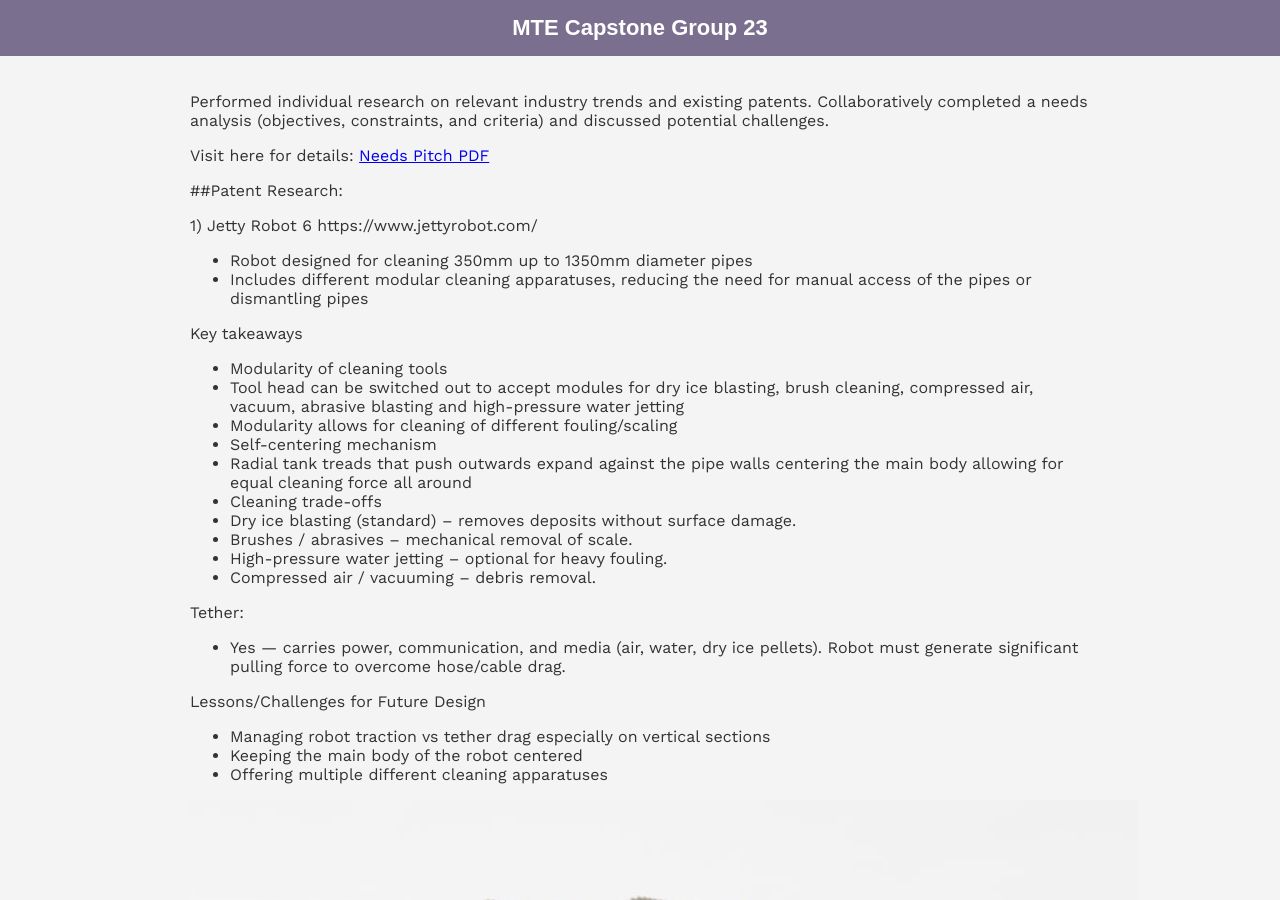
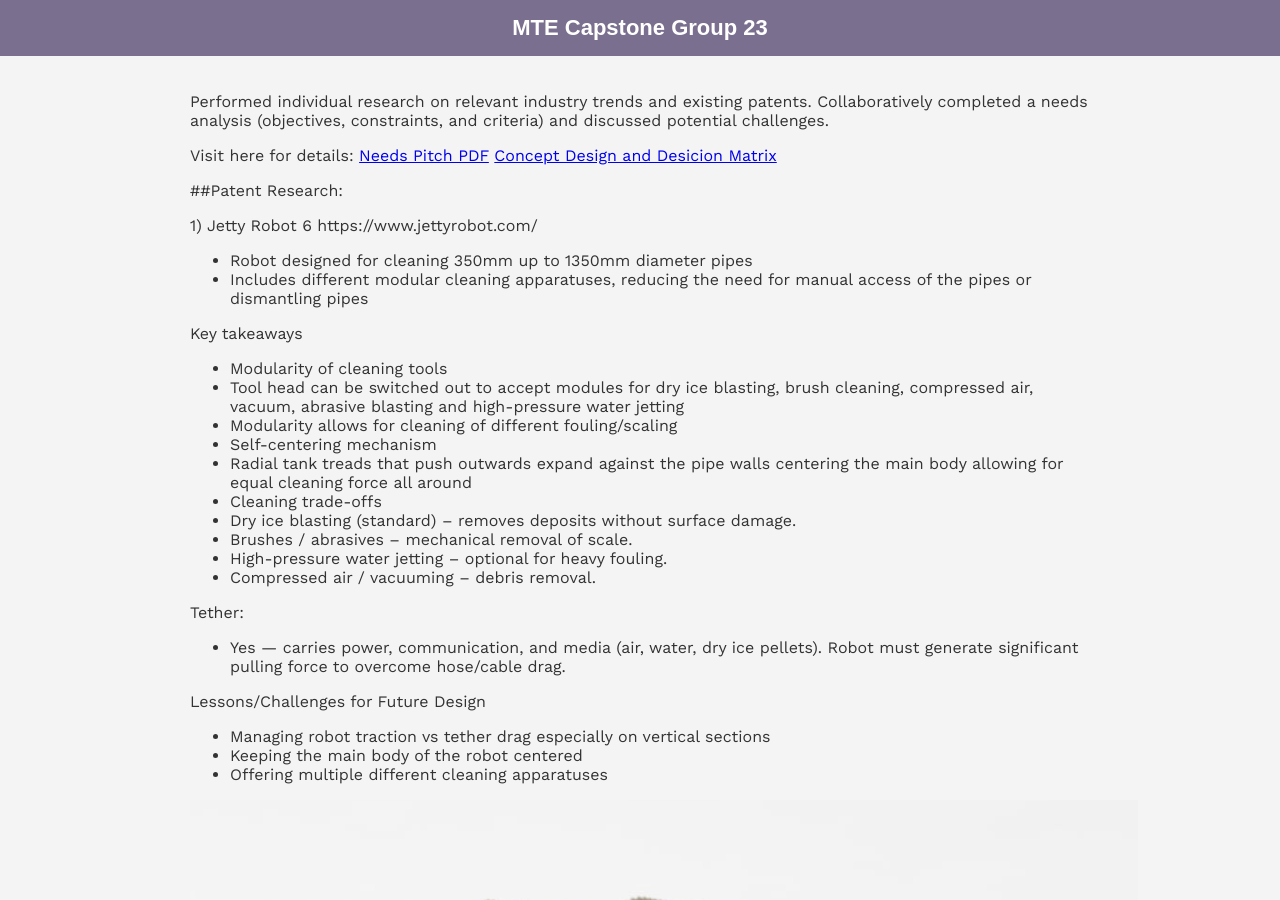
Before and after one commit to warisz/mte-capstone, a Jekyll site: the page built from meetings/sept-22-2025.md, in a window 1280 px wide and 900 px high. Built offline with Jekyll 4.4.1, drawn with Linux system fonts in a browser that asks for light colours.

Commit message:
Update sept-22-2025.md

```diff
--- a/meetings/sept-22-2025.md
+++ b/meetings/sept-22-2025.md
@@ -7,6 +7,7 @@ Performed individual research on relevant industry trends and existing patents.
 
 Visit here for details:
 [Needs Pitch PDF](https://github.com/warisz/mte-capstone/blob/f968de8cd1b1466b248542422659c415c2c480a8/09_24_MTE481_Needs_Pitch.pdf)
+[Concept Design and Desicion Matrix](https://github.com/warisz/mte-capstone/blob/131c8f04f597d9f97a5b4bb3ea7d4e5839920454/Capstone%20Concept%20Decision%20Matrix.pdf)
 
 ##Patent Research:
 
```
